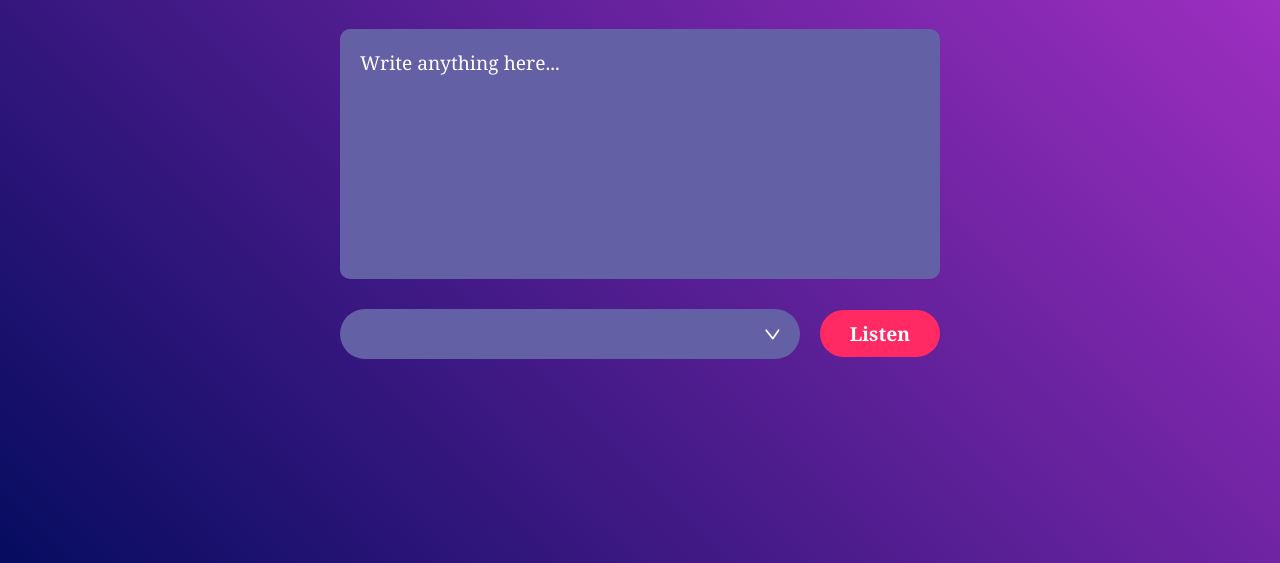
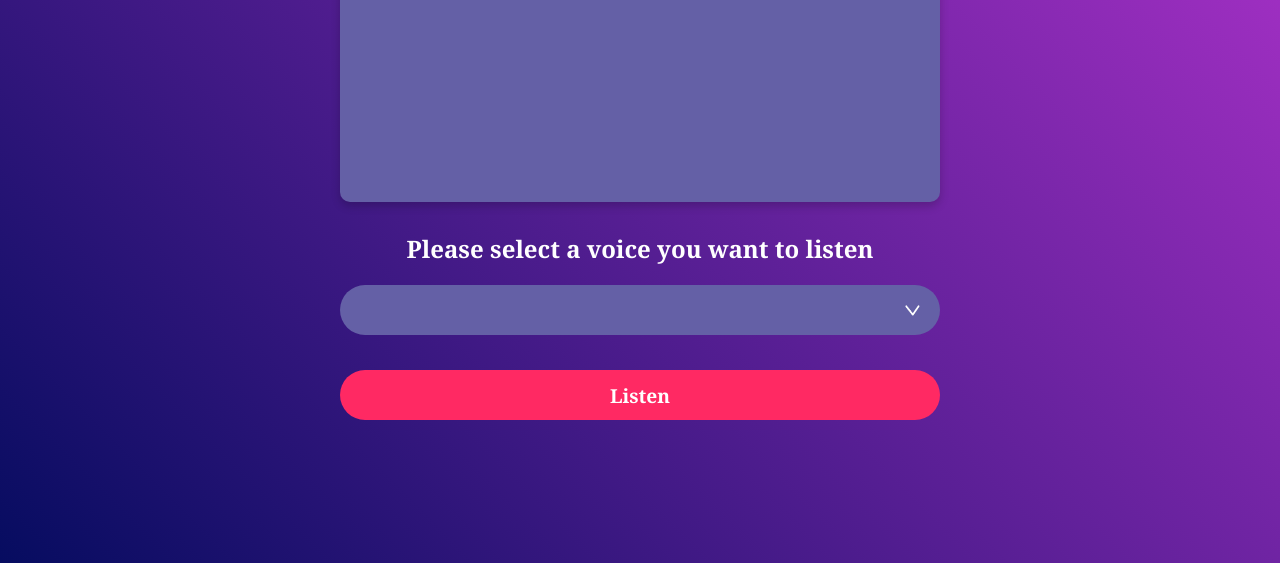
Before and after one commit to SrijitaBaksi/Text_to_Speech_converter, a plain HTML site: page index.html in a window 1280 px wide. Shown: the part 237-800 px from the top of the page. Drawn offline with Linux system fonts and the light colour scheme.

Commit message:
added a heading before the select option.

```diff
--- a/index.html
+++ b/index.html
@@ -11,6 +11,7 @@
         <h1>Text to Speech<span>Converter</span> </h1>
         <textarea placeholder="Write anything here..."></textarea>
         <div class="row">
+            <h2>Please select a voice you want to listen</h2>
             <select></select>
             <button><img src="play.png>" alt="">Listen</button>
         </div>
--- a/style.css
+++ b/style.css
@@ -1,79 +1,174 @@
 *{
-    margin:0;
-    padding:0;
-    font-family:Cambria, Cochin, Georgia, Times, 'Times New Roman', serif;
+    margin: 0;
+    padding: 0;
+    font-family: Cambria, Cochin, Georgia, Times, 'Times New Roman', serif;
     box-sizing: border-box;
+    transition: all 0.3s ease-in-out;
 }
-.total{
+
+.total {
     width: 100%;
     min-height: 100vh;
-    background: linear-gradient(45deg,rgb(6, 12, 96),#b133cd);
-    display:flex;
+    background: linear-gradient(45deg, rgb(6, 12, 96), #b133cd);
+    display: flex;
     align-items: center;
     justify-content: center;
     flex-direction: column;
     color: white;
+    transition: background 0.5s ease;
+    animation: fadeIn 1s ease;
 }
-.total h1{
+
+@keyframes fadeIn {
+    from { opacity: 0; }
+    to { opacity: 1; }
+}
+
+.total h1 {
     font-size: 45px;
     font-weight: bold;
     margin-top: -50px;
     margin-bottom: 50px;
+    opacity: 0;
+    animation: slideIn 1s ease forwards;
+    text-align: center;
 }
-.total h1 span{
+
+@keyframes slideIn {
+    from { transform: translateY(-50px); opacity: 0; }
+    to { transform: translateY(0); opacity: 1; }
+}
+
+.total h1 span {
     color: #ff2963;
 }
-textarea{
+
+textarea {
     width: 600px;
-    height:250px;
+    height: 250px;
     background: #6460a6;
-    color:white;
+    color: white;
     font-size: 1.2rem;
-    border:0;
-    outline:0;
-    padding:20px;
-    border-radius:10px;
-    resize:none;
-    margin-bottom:30px;
+    border: 0;
+    outline: 0;
+    padding: 20px;
+    border-radius: 10px;
+    resize: none;
+    margin-bottom: 30px;
+    box-shadow: 0px 4px 10px rgba(0, 0, 0, 0.2);
+    transition: box-shadow 0.3s ease;
 }
-textarea::placeholder{
-    font-size:1.2rem;
-    color:white;
+
+textarea:hover, textarea:focus {
+    box-shadow: 0px 6px 20px rgba(0, 0, 0, 0.4);
 }
-.row{
-    width:600px;
+
+textarea::placeholder {
+    font-size: 1.2rem;
+    color: white;
+}
+
+.row {
+    width: 600px;
     display: flex;
-    align-items:center;
-    gap:20px;
+    flex-direction: column; /* Make this column direction */
+    align-items: center; /* Align items in the center */
+    gap: 20px;
+    animation: fadeIn 1.5s ease;
 }
-button{
+
+/* Center the text in the heading */
+.row h1 {
+    font-size: 22px;
+    color: white;
+    text-align: center;
+    margin-bottom: 10px;
+}
+
+button {
     background: #ff2963;
-    color:white;
+    color: white;
     font-size: 1.2rem;
     padding: 10px 30px;
-    border-radius:35px;
-    border:0;
-    outline:0;
-    cursor:pointer;
+    border-radius: 35px;
+    border: 0;
+    outline: 0;
+    cursor: pointer;
     font-weight: bold;
+    transition: background 0.4s ease, transform 0.2s;
+}
 
+button:hover {
+    background: #ff174e;
+    transform: scale(1.05);
+    box-shadow: 0px 4px 12px rgba(255, 41, 99, 0.5);
 }
-select{
+
+select {
     flex: 1;
-    color:white;
+    width: 100%; /* Make the select take the full width */
+    color: white;
     font-size: 1.2rem;
     font-weight: bold;
-    font-family:Cambria, Cochin, Georgia, Times, 'Times New Roman', serif;
+    font-family: Cambria, Cochin, Georgia, Times, 'Times New Roman', serif;
     background: #6460a6;
-    height:50px;
-    padding:0 20px;
-    outline:0;
-    border:0;
+    height: 50px;
+    padding: 0 20px;
+    outline: 0;
+    border: 0;
     border-radius: 35px;
-    appearance:none;
+    appearance: none;
     background-image: url(dropdown.png);
     background-repeat: no-repeat;
     background-size: 15px;
     background-position-x: calc(100% - 20px);
     background-position-y: 20px;
+    transition: background-color 0.3s ease;
 }
+
+select:hover {
+    background-color: #7c6ebf;
+}
+
+/* Add animation when the page is loaded */
+@keyframes dropdownSlide {
+    from {
+        opacity: 0;
+        transform: translateY(-10px);
+    }
+    to {
+        opacity: 1;
+        transform: translateY(0);
+    }
+}
+
+select {
+    animation: dropdownSlide 0.5s ease;
+    height: 50px; /* Ensure the select box height is consistent */
+    line-height: 50px; /* Align the text vertically */
+    padding: 0 20px; /* Padding for inner spacing */
+    background-size: 15px;
+    background-position-x: calc(100% - 20px);
+    background-position-y: center; /* Align dropdown arrow in the center */
+}
+
+/* Ensure the select and button align properly */
+.row {
+    display: flex;
+    flex-direction: column; /* Keep the column structure */
+    align-items: center;
+}
+
+.row h1, .row select, .row button {
+    width: 100%; /* Make each child of row fill the full width */
+    text-align: center; /* Center align the text */
+    margin-bottom: 15px;
+}
+
+/* Add some padding to ensure spacing is correct */
+.row h1 {
+    padding-bottom: 10px;
+}
+.row button {
+    height: 50px; /* Match the height of the button and select */
+}
```
